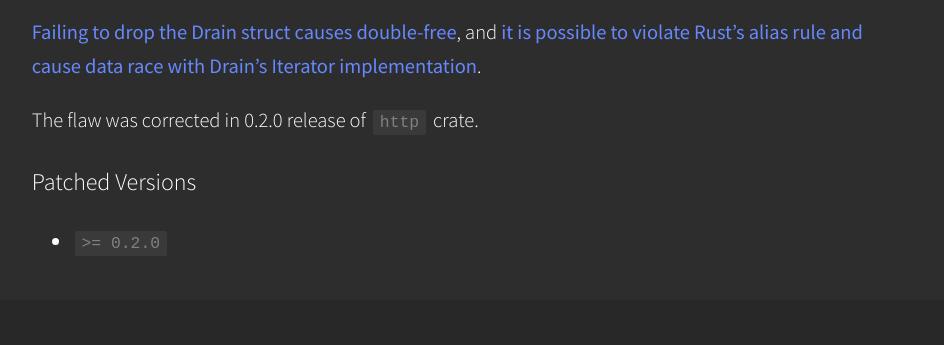
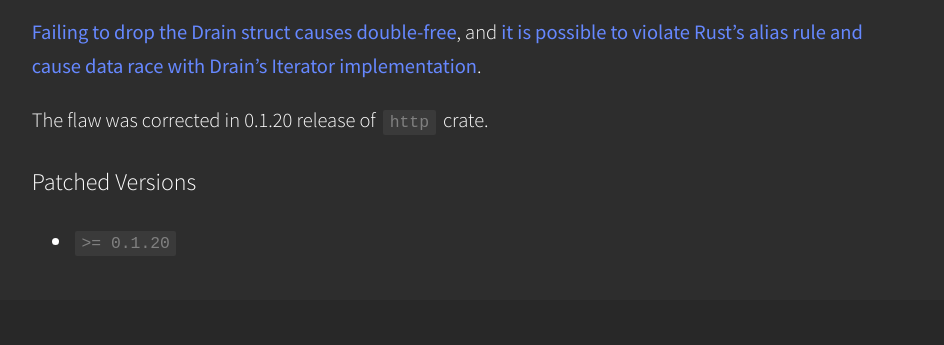
Before and after one commit to notriddle/rustsec.github.io, a Jekyll site: the page built from _posts/2019-11-16-RUSTSEC-2019-0034.md, in a window 1280 px wide. Shown: the part 483-828 px from the top of the page, without its empty margins (168-1112 px from the left). Built offline with Jekyll 4.4.1, drawn with Linux system fonts in a browser that asks for light colours.

Commit message:
Fix http crate versions

```diff
--- a/_posts/2019-11-16-RUSTSEC-2019-0034.md
+++ b/_posts/2019-11-16-RUSTSEC-2019-0034.md
@@ -1,6 +1,6 @@
 ---
 title:       "RUSTSEC-2019-0034: http: HeaderMap::Drain API is unsound"
-description: "Affected versions of this crate incorrectly used raw pointer, which introduced unsoundness in its public safe API. Failing to drop the Drain struct causes doublefreehttpsgithub.comhyperiumhttpissues354, and it is possible to violate Rusts alias rule and cause data race with Drains Iterator implementationhttpsgithub.comhyperiumhttpissues355. The flaw was corrected in 0.2.0 release of http crate."
+description: "Affected versions of this crate incorrectly used raw pointer, which introduced unsoundness in its public safe API. Failing to drop the Drain struct causes doublefreehttpsgithub.comhyperiumhttpissues354, and it is possible to violate Rusts alias rule and cause data race with Drains Iterator implementationhttpsgithub.comhyperiumhttpissues355. The flaw was corrected in 0.1.20 release of http crate."
 date:        2019-11-16
 tags:        http memory-safety double-free unsound
 permalink:   /advisories/RUSTSEC-2019-0034:output_ext
@@ -14,8 +14,8 @@ which introduced unsoundness in its public safe API.
 [Failing to drop the Drain struct causes double-free](https://github.com/hyperium/http/issues/354),
 and [it is possible to violate Rust's alias rule and cause data race with Drain's Iterator implementation](https://github.com/hyperium/http/issues/355).
 
-The flaw was corrected in 0.2.0 release of `http` crate.
+The flaw was corrected in 0.1.20 release of `http` crate.
 
 ### Patched Versions
 
-- `>= 0.2.0`
+- `>= 0.1.20`
```
Also changed, not shown: _posts/2019-11-16-RUSTSEC-2019-0033.md (+3 -3 lines).
